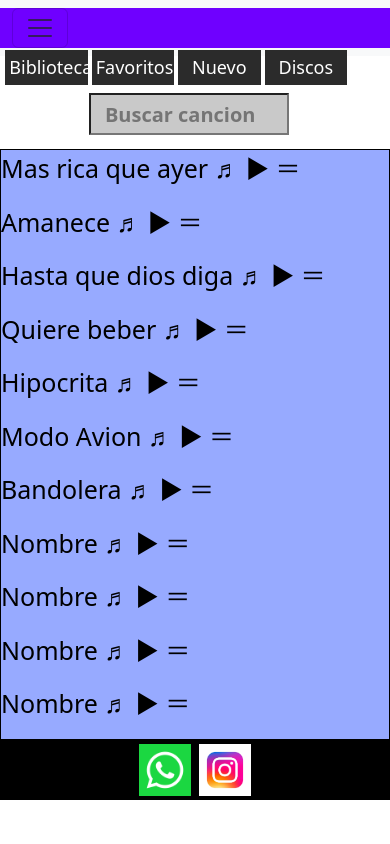
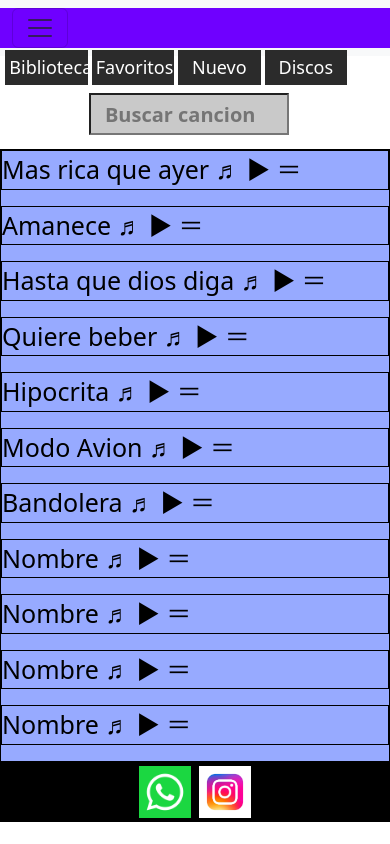
Before and after one commit to franco-pereyra10/PreEntrega-2, a website: page paginas/canciones.html in a window 390 px wide. Drawn offline with nearby package versions, Linux system fonts and the light colour scheme.

Commit message:
faltar aplicar mixin

```diff
--- a/paginas/canciones.html
+++ b/paginas/canciones.html
@@ -112,17 +112,17 @@
 <!--Canciones para la vista mobile!> -->
 <section>
   <div class="cancion-para-mobile">
-    <p> Mas rica que ayer ♬  ► ＝</p>
-    <p> Amanece ♬  ► ＝</p>
-    <p> Hasta que dios diga ♬  ► ＝</p>
-    <p> Quiere beber ♬  ► ＝</p>
-    <p> Hipocrita ♬  ► ＝</p>
-    <p> Modo Avion ♬  ► ＝</p>
-    <p> Bandolera ♬  ► ＝</p>
-    <p> Nombre ♬  ► ＝</p>
-    <p> Nombre ♬  ► ＝</p>
-    <p> Nombre ♬  ► ＝</p>
-    <p> Nombre ♬  ► ＝</p>
+    <p class="cancion-para-mobile"> Mas rica que ayer ♬  ► ＝</p>
+    <p class="cancion-para-mobile"> Amanece ♬  ► ＝</p>
+    <p class="cancion-para-mobile"> Hasta que dios diga ♬  ► ＝</p>
+    <p class="cancion-para-mobile"> Quiere beber ♬  ► ＝</p>
+    <p class="cancion-para-mobile"> Hipocrita ♬  ► ＝</p>
+    <p class="cancion-para-mobile"> Modo Avion ♬  ► ＝</p>
+    <p class="cancion-para-mobile"> Bandolera ♬  ► ＝</p>
+    <p class="cancion-para-mobile"> Nombre ♬  ► ＝</p>
+    <p class="cancion-para-mobile"> Nombre ♬  ► ＝</p>
+    <p class="cancion-para-mobile"> Nombre ♬  ► ＝</p>
+    <p class="cancion-para-mobile"> Nombre ♬  ► ＝</p>
   </div>
 </section>
 </main>
--- a/scss/styles.scss
+++ b/scss/styles.scss
@@ -749,37 +749,42 @@ display: none;
 
     /* Contacto */
     .div-contact{
+        font-size: 22px;
         display: flex;
         flex-direction: column;
         align-items: center;
         justify-content: center;
+        margin-left: 180px;
+        margin-top: 20px;
+        width: 35px;
     }
 
     #enviar{
-        position: relative;
-        top: 170px;
-
         color: $color-primario;
         text-align: center;
         background-color: $color-secundario;
         font-weight: bold;
+        margin: 13px;
+       }
+
+       .footercontacto{
+        position: relative;
+        top: 450px;
        }
 
     .logofacebook{
-        width: 62px;
+        width: 60px;
         padding: 5%;
-        margin-top: 945%;
+
     }
 
     .logowhatsapp{
         width: 60px;
         padding: 7%;
-        margin-top: 945%;
     }
 
     .logoinstagram{
         width: 60px;
         padding: 7%;
-        margin-top: 945%;
     }
 }
```
Also changed, not shown: paginas/contacto.html (+3 -2 lines), css/styles.css, 1 other file.
